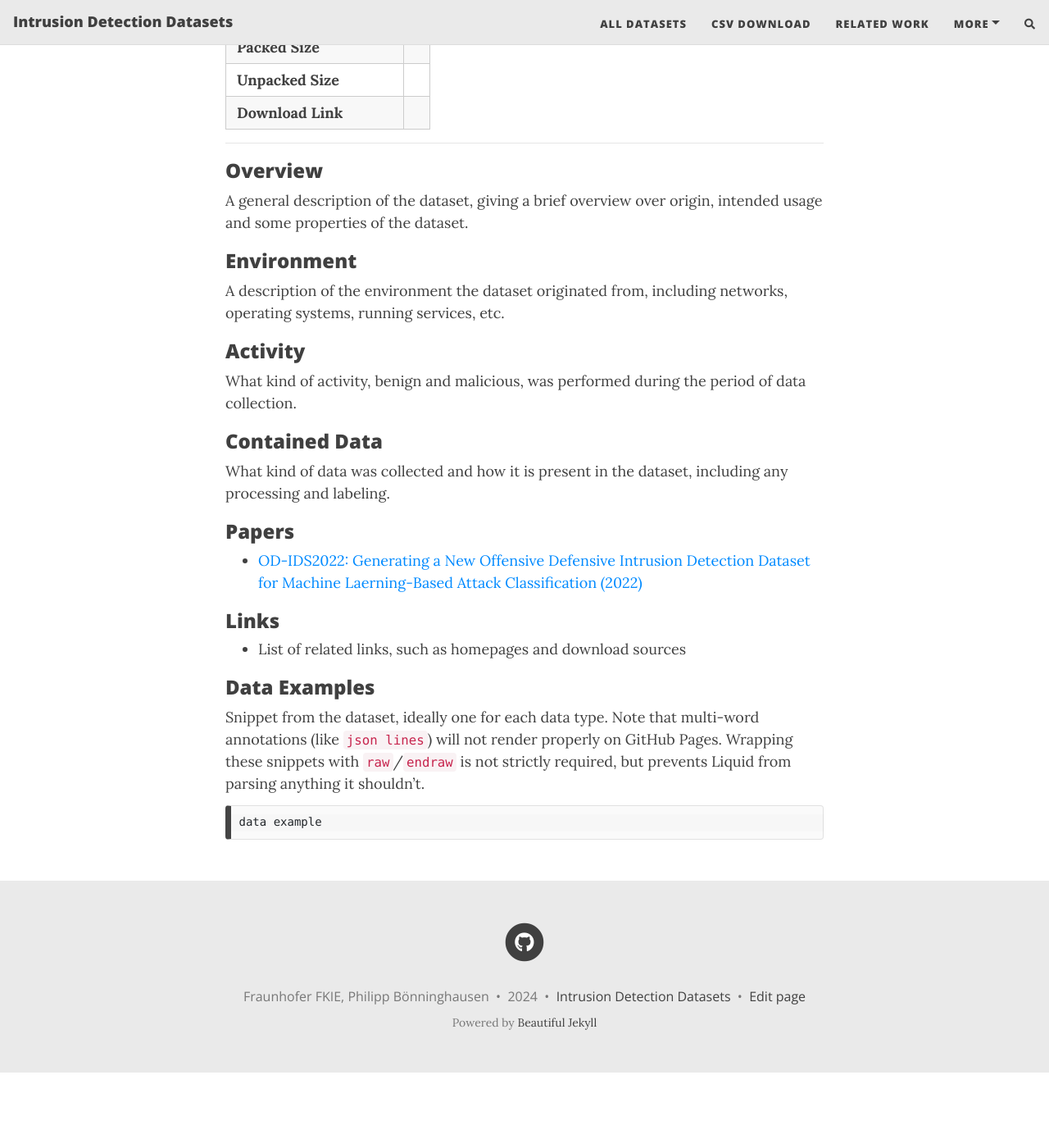
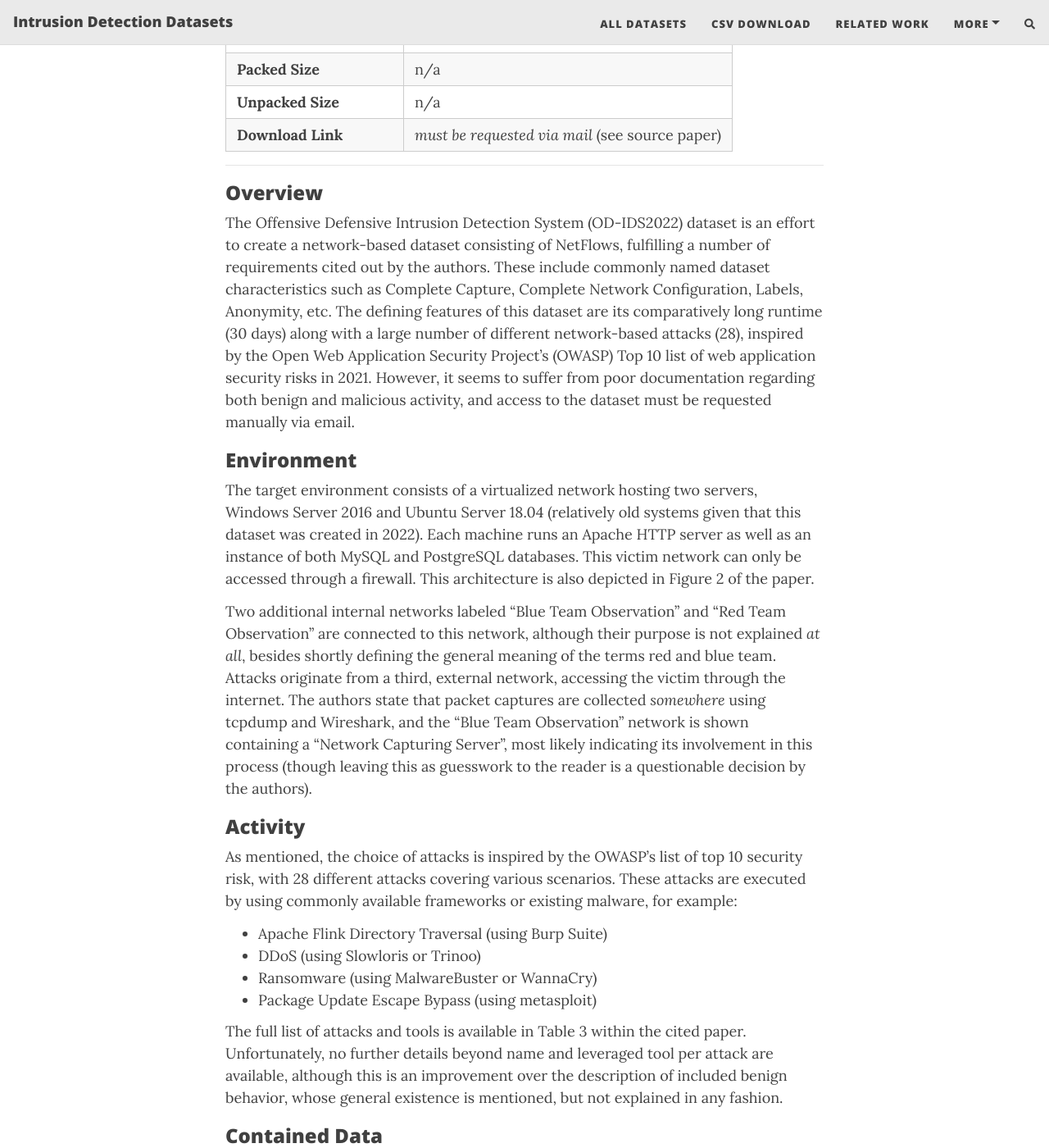
Before and after one commit to fkie-cad/COMIDDS, a Jekyll site: the page built from content/datasets/od_ids2022.md, in a window 1280 px wide and 1400 px high, scrolled down 945 px. Shown: the whole window at 82% size. Built offline with Jekyll 4.4.1, drawn with Linux system fonts in a browser that asks for light colours; nearby versions of some CDN libraries; comment, search, counter and statistics services are not loaded; before the commit the page ends 2253 px from its top, so only the background shows below that; some of the changed text lies outside the part shown.

Commit message:
Add information about OD-IDS2022 dataset

````diff
--- a/content/datasets/od_ids2022.md
+++ b/content/datasets/od_ids2022.md
@@ -10,52 +10,67 @@ title: OD-IDS2022
 - [Links](#links)
 - [Data Examples](#data-examples)
 
-| <!-- -->                 | <!-- --> |
-|--------------------------|----------|
-| **Network Data Source**  |          |
-| **Network Data Labeled** |          |
-| **Host Data Source**     |          |
-| **Host Data Labeled**    |          |
-|                          |          |
-| **Overall Setting**      |          |
-| **OS Types**             |          |
-| **Number of Machines**   |          |
-| **Total Runtime**        |          |
-| **Year of Collection**   |          |
-| **Attack Categories**    |          |
-| **User Emulation**       |          |
-|                          |          |
-| **Packed Size**          |          |
-| **Unpacked Size**        |          |
-| **Download Link**        |          |
+| <!-- -->                 | <!-- -->                                        |
+|--------------------------|-------------------------------------------------|
+| **Network Data Source**  | NetFlows                                        |
+| **Network Data Labeled** | Yes                                             |
+| **Host Data Source**     | -                                               |
+| **Host Data Labeled**    | -                                               |
+|                          |                                                 |
+| **Overall Setting**      | Enterprise IT                                   |
+| **OS Types**             | Windows<br/>Linux                               |
+| **Number of Machines**   | 2                                               |
+| **Total Runtime**        | 30 days                                         |
+| **Year of Collection**   | 2022                                            |
+| **Attack Categories**    | OWASP Top Ten web application risks             |
+| **User Emulation**       | Yes, but not detailed                           |
+|                          |                                                 |
+| **Packed Size**          | n/a                                             |
+| **Unpacked Size**        | n/a                                             |
+| **Download Link**        | *must be requested via mail* (see source paper) |
 
 ***
 
 ### Overview
-A general description of the dataset, giving a brief overview over origin, intended usage and some properties of the dataset.
+The Offensive Defensive Intrusion Detection System (OD-IDS2022) dataset is an effort to create a network-based dataset consisting of NetFlows, fulfilling a number of requirements cited out by the authors.
+These include commonly named dataset characteristics such as Complete Capture, Complete Network Configuration, Labels, Anonymity, etc.
+The defining features of this dataset are its comparatively long runtime (30 days) along with a large number of different network-based attacks (28), inspired by the Open Web Application Security Project's (OWASP) Top 10 list of web application security risks in 2021.
+However, it seems to suffer from poor documentation regarding both benign and malicious activity, and access to the dataset must be requested manually via email.
 
 ### Environment
-A description of the environment the dataset originated from, including networks, operating systems, running services, etc.
+The target environment consists of a virtualized network hosting two servers, Windows Server 2016 and Ubuntu Server 18.04 (relatively old systems given that this dataset was created in 2022).
+Each machine runs an Apache HTTP server as well as an instance of both MySQL and PostgreSQL databases.
+This victim network can only be accessed through a firewall.
+This architecture is also depicted in Figure 2 of the paper.
+
+Two additional internal networks labeled "Blue Team Observation" and "Red Team Observation" are connected to this network, although their purpose is not explained *at all*, besides shortly defining the general meaning of the terms red and blue team.
+Attacks originate from a third, external network, accessing the victim through the internet.
+The authors state that packet captures are collected *somewhere* using tcpdump and Wireshark, and the "Blue Team Observation" network is shown containing a "Network Capturing Server", most likely indicating its involvement in this process (though leaving this as guesswork to the reader is a questionable decision by the authors).
 
 ### Activity
-What kind of activity, benign and malicious, was performed during the period of data collection.
+As mentioned, the choice of attacks is inspired by the OWASP's list of top 10 security risk, with 28 different attacks covering various scenarios.
+These attacks are executed by using commonly available frameworks or existing malware, for example:
+- Apache Flink Directory Traversal (using Burp Suite)
+- DDoS (using Slowloris or Trinoo)
+- Ransomware (using MalwareBuster or WannaCry)
+- Package Update Escape Bypass (using metasploit)
+
+The full list of attacks and tools is available in Table 3 within the cited paper.
+Unfortunately, no further details beyond name and leveraged tool per attack are available, although this is an improvement over the description of included benign behavior, whose general existence is mentioned, but not explained in any fashion.
 
 ### Contained Data
-What kind of data was collected and how it is present in the dataset, including any processing and labeling.
+Collected packet captures are processed into NetFlows using [CICFlowMeter](https://www.unb.ca/cic/research/applications.html#CICFlowMeter), producing the same set of 81 features that are for example leveraged by the [CSE-CIC-IDS2018](cse_cic_ids2018.md) dataset, which utilizes the same tool.
+An explanation for each of these 81 features can be found in Section 3.5 of the cited paper;
+an 82nd features holds the label of a given flow, which can be either "benign" or any of the 28 attack classes.
+This data was then split into a training and a validation subset with a ratio of 75:25 along with other minor pre-processing steps, detailed in Chapter 4 of the paper.
+
+The labeling process is not detailed, other than briefly mentioning that this process is typically performed manually.
 
 ### Papers
 - [OD-IDS2022: Generating a New Offensive Defensive Intrusion Detection Dataset for Machine Laerning-Based Attack Classification (2022)](http://dx.doi.org/10.1007/s41870-023-01464-8)
 
 ### Links
-- List of related links, such as homepages and download sources
+- [OWASP Top 10](https://owasp.org/Top10/)
 
 ### Data Examples
-Snippet from the dataset, ideally one for each data type.
-Note that multi-word annotations (like `json lines`) will not render properly on GitHub Pages.
-Wrapping these snippets with `raw`/`endraw` is not strictly required, but prevents Liquid from parsing anything it shouldn't.
-
-<!--  {% raw %} -->
-```
-data example
-```
-<!--  {% endraw %} -->
+*unavailable*
````
Also changed, not shown: content/all_datasets.md (+1 -1 lines).
